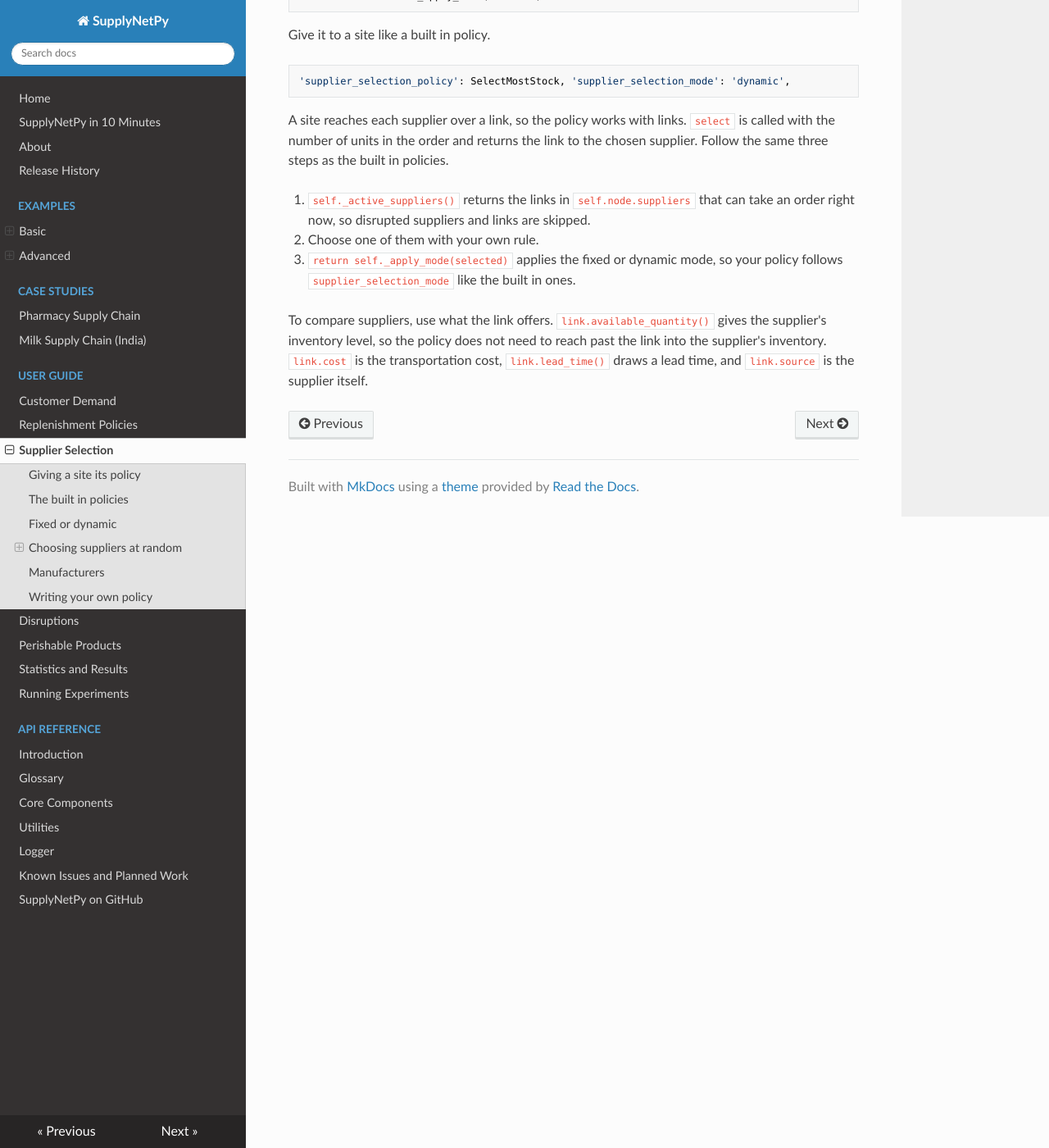
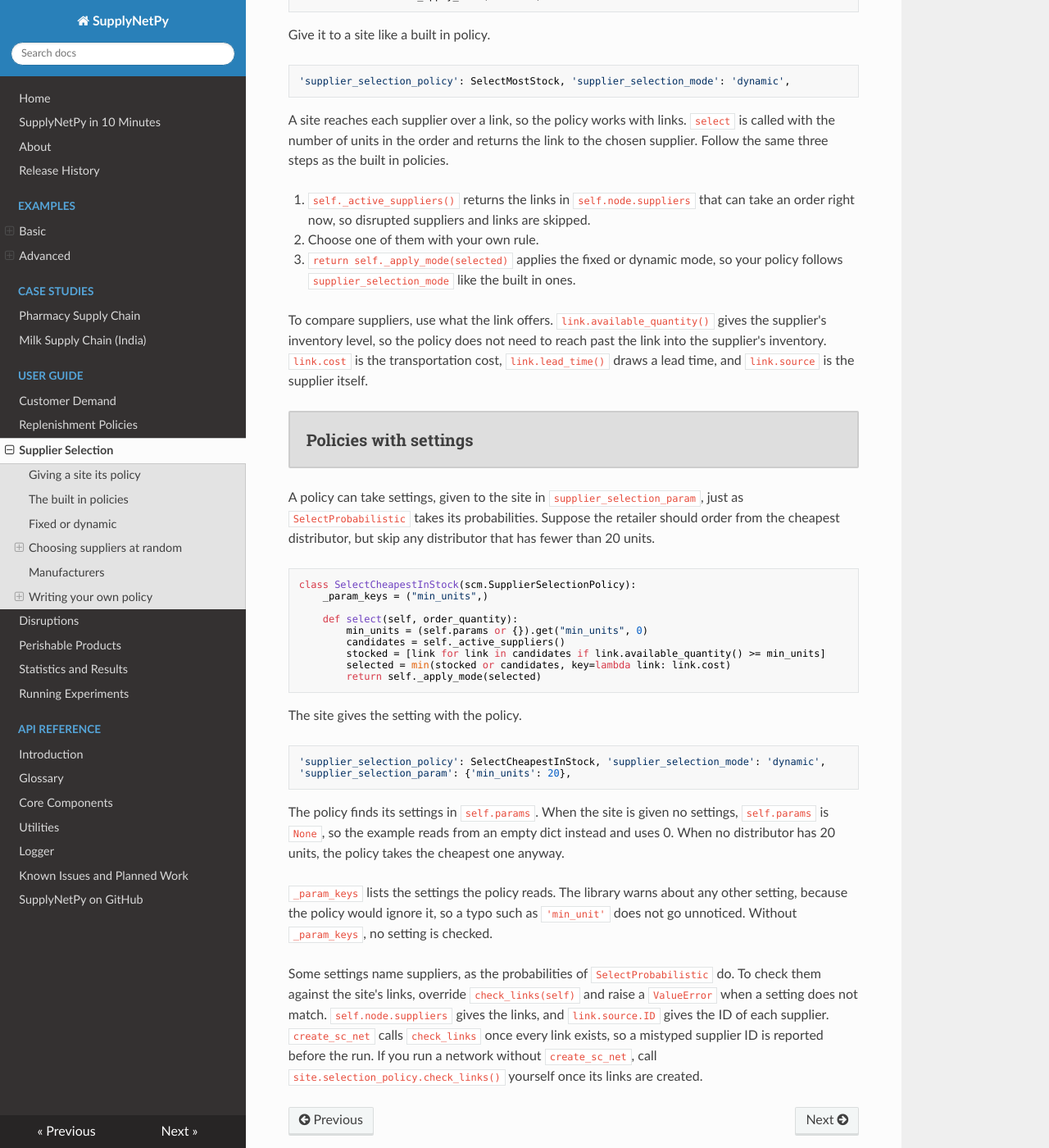
Before and after one commit to SupplyChainSimulation/SupplyNetPy, an MkDocs documentation site: the page built from docs/guide/supplier-selection.md, in a window 1280 px wide and 1400 px high, scrolled down 4150 px. Shown: the whole window at 82% size. Built offline with MkDocs 1.6.1, drawn with Linux system fonts in a browser that asks for light colours; nearby versions of some CDN libraries.

Commit message:
Docs: creating your own custom supplier-selection policy
The Supplier Selection guide now shows how a policy written by the user
takes settings: self.params, _param_keys and check_links, with the
example SelectCheapestInStock. REVIEW.md §6.10 updated.

Co-Authored-By: Claude Opus 5.5 <noreply@anthropic.com>

````diff
--- a/docs/guide/supplier-selection.md
+++ b/docs/guide/supplier-selection.md
@@ -137,3 +137,32 @@ A site reaches each supplier over a link, so the policy works with links. `selec
 3. `return self._apply_mode(selected)` applies the fixed or dynamic mode, so your policy follows `supplier_selection_mode` like the built in ones.
 
 To compare suppliers, use what the link offers. `link.available_quantity()` gives the supplier's inventory level, so the policy does not need to reach past the link into the supplier's inventory. `link.cost` is the transportation cost, `link.lead_time()` draws a lead time, and `link.source` is the supplier itself.
+
+### Policies with settings
+
+A policy can take settings, given to the site in `supplier_selection_param`, just as `SelectProbabilistic` takes its probabilities. Suppose the retailer should order from the cheapest distributor, but skip any distributor that has fewer than 20 units.
+
+```python
+class SelectCheapestInStock(scm.SupplierSelectionPolicy):
+    _param_keys = ("min_units",)
+
+    def select(self, order_quantity):
+        min_units = (self.params or {}).get("min_units", 0)
+        candidates = self._active_suppliers()
+        stocked = [link for link in candidates if link.available_quantity() >= min_units]
+        selected = min(stocked or candidates, key=lambda link: link.cost)
+        return self._apply_mode(selected)
+```
+
+The site gives the setting with the policy.
+
+```python
+'supplier_selection_policy': SelectCheapestInStock, 'supplier_selection_mode': 'dynamic',
+'supplier_selection_param': {'min_units': 20},
+```
+
+The policy finds its settings in `self.params`. When the site is given no settings, `self.params` is `None`, so the example reads from an empty dict instead and uses 0. When no distributor has 20 units, the policy takes the cheapest one anyway.
+
+`_param_keys` lists the settings the policy reads. The library warns about any other setting, because the policy would ignore it, so a typo such as `'min_unit'` does not go unnoticed. Without `_param_keys`, no setting is checked.
+
+Some settings name suppliers, as the probabilities of `SelectProbabilistic` do. To check them against the site's links, override `check_links(self)` and raise a `ValueError` when a setting does not match. `self.node.suppliers` gives the links, and `link.source.ID` gives the ID of each supplier. `create_sc_net` calls `check_links` once every link exists, so a mistyped supplier ID is reported before the run. If you run a network without `create_sc_net`, call `site.selection_policy.check_links()` yourself once its links are created.
````
